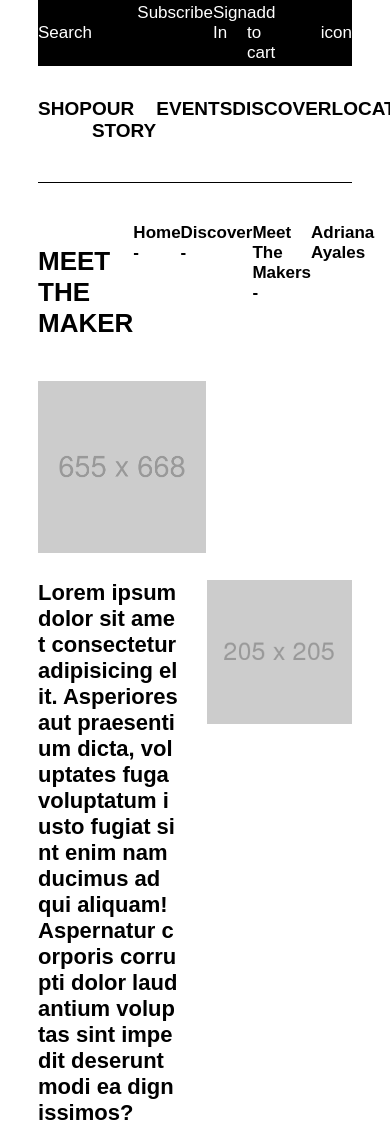
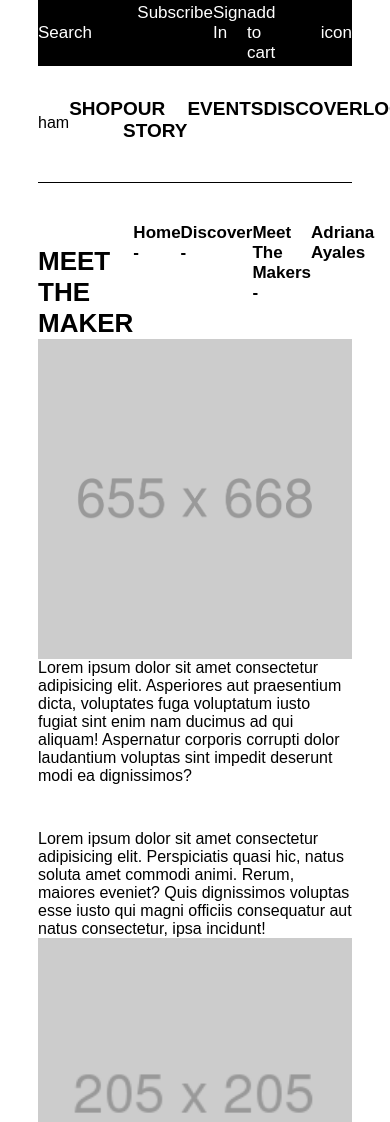
Before and after one commit to gsaurabhaxioned/maker_page, a plain HTML site: page index.html in a window 390 px wide. Shown: the top 1122 px of the page. Drawn offline with Linux system fonts and the light colour scheme.

Commit message:
hamburger code added

```diff
--- a/index.html
+++ b/index.html
@@ -54,6 +54,7 @@
               </figure>
             </a>
           </h1>
+          <span class="hamburger">ham</span>
           <nav class="menu">
             <ul>
               <li><a href="#FIXME" title="Shop" target="_blank">SHOP</a></li>
@@ -82,7 +83,7 @@
             </div>
           </div>
           <div class="adriana-ayales">
-            <figure class="Adriana-photo">
+            <figure class="adriana-photo">
               <img src="assets/pics/banner.png" alt="Adriana Ayales">
             </figure>
             <div class="adriana-info">
@@ -94,7 +95,7 @@
                 Brooklyn, New York
               </span>
             </div>
-            <div class="adriana-detalis">
+            <div class="adriana-details">
               <div class="adriana-info-description">
                 <p>
                   Lorem ipsum dolor sit amet consectetur adipisicing elit. Asperiores aut praesentium dicta, voluptates
@@ -122,7 +123,9 @@
               <span class="play-button">play button</span>
             </div>
           </div>
+        </div>
         <div class="meet-the-maker-bottom">
+          <div class="wrapper">
             <div class="adrianas-interviews">
               <figure>
                 <img src="assets/pics/checkout.png" alt="Adrianas Interviews">
@@ -198,6 +201,7 @@
 
     <!--footer section start-->
     <footer>
+      <div class="wrapper">
         <div class="footer-top">
           <div class="footer-options">
             <ul>
@@ -236,6 +240,7 @@
             </span>
           </div>
         </div>
+      </div>
     </footer>
     <!--footer section end-->
 
```
Lines whose indentation alone changed are shown as unchanged.
